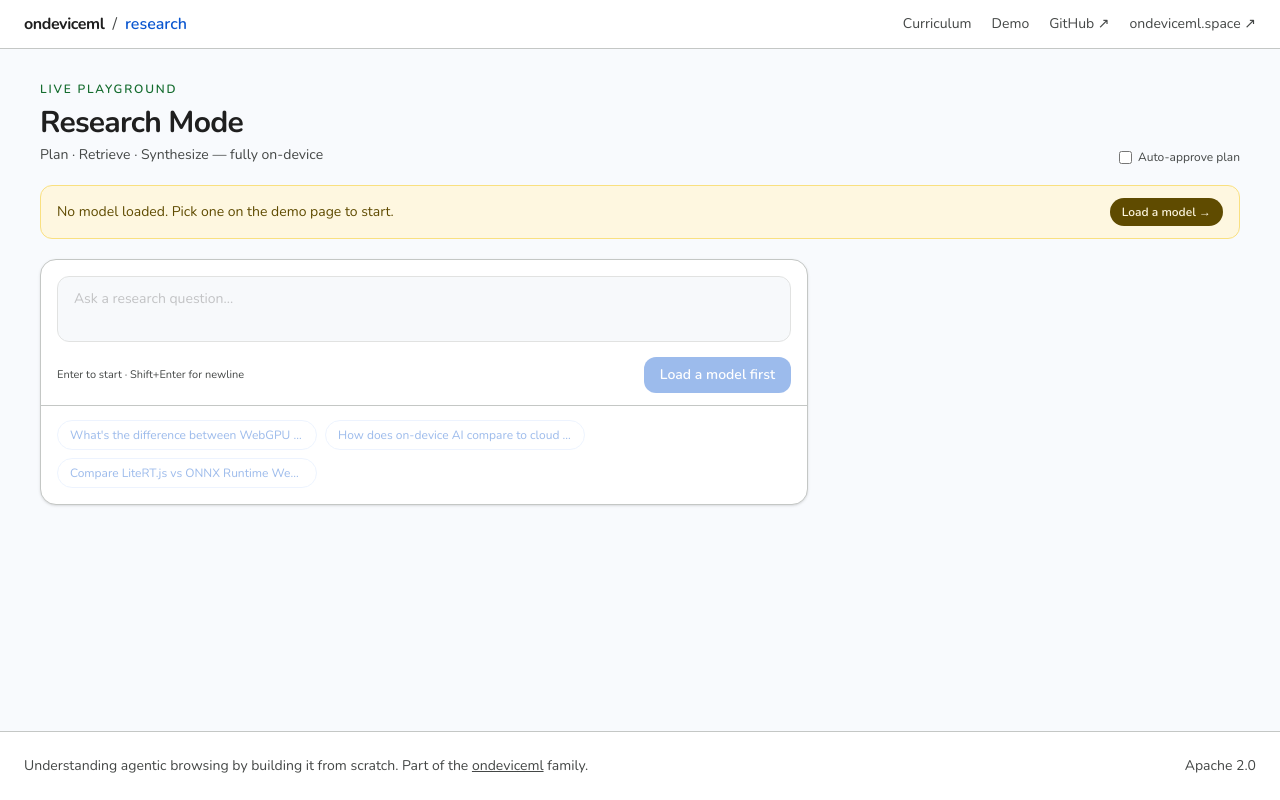
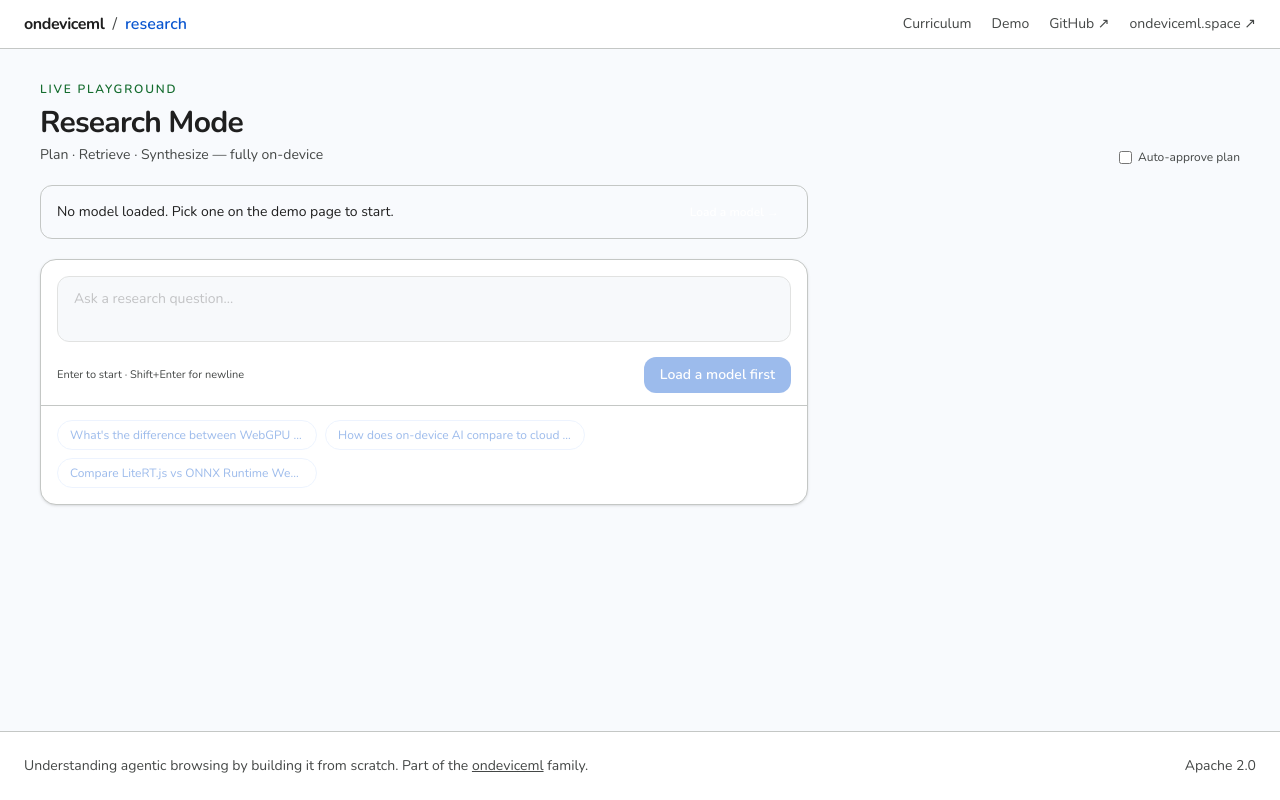
Before and after one commit to abhid1234/agent-ondeviceml, a React (Vite) app: page /research in a window 1280 px wide. Built offline with nearby package versions, Linux system fonts and the light colour scheme.

Commit message:
style(design): A+1/A+5 — align alert width with composer + use palette tokens

```diff
--- a/src/features/research/ResearchPage.tsx
+++ b/src/features/research/ResearchPage.tsx
@@ -154,18 +154,24 @@ export function ResearchPage() {
 
       {/* No-model warning */}
       {!currentModel && (
+        <div className="w-full max-w-3xl">
           <div
-          className="flex-shrink-0 rounded-xl px-4 py-3 text-sm flex items-center justify-between gap-4"
-          style={{ backgroundColor: "#FEF7E0", border: "1px solid #F9E080", color: "#5F4B00" }}
+            className="rounded-xl px-4 py-3 text-sm flex items-center justify-between gap-4"
+            style={{
+              backgroundColor: "var(--color-warning-container)",
+              border: "1px solid var(--color-outline-variant)",
+              color: "var(--color-on-surface)",
+            }}
           >
             <span>No model loaded. Pick one on the demo page to start.</span>
             <Link
               to="/demo"
-            className="flex-shrink-0 px-3 py-1.5 rounded-full text-xs font-semibold transition-colors"
-            style={{ backgroundColor: "#5F4B00", color: "#FEF7E0" }}
+              className="flex-shrink-0 px-3 py-1.5 rounded-full text-xs font-semibold transition-all hover:-translate-y-0.5 hover:shadow-md"
+              style={{ backgroundColor: "var(--color-warning)", color: "#fff" }}
             >
               Load a model →
             </Link>
+          </div>
         </div>
       )}
 
```
Lines whose indentation alone changed are shown as unchanged.
